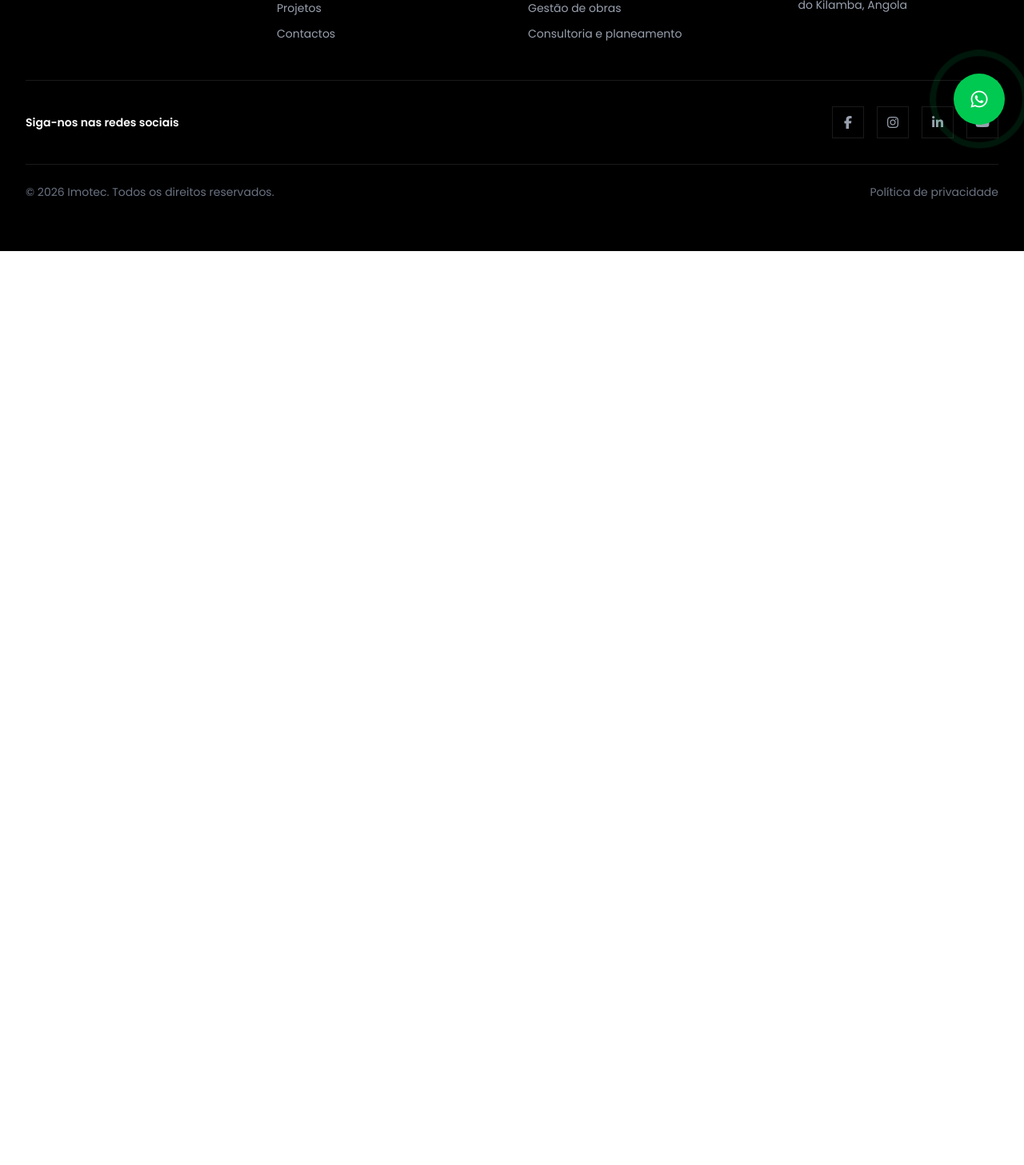
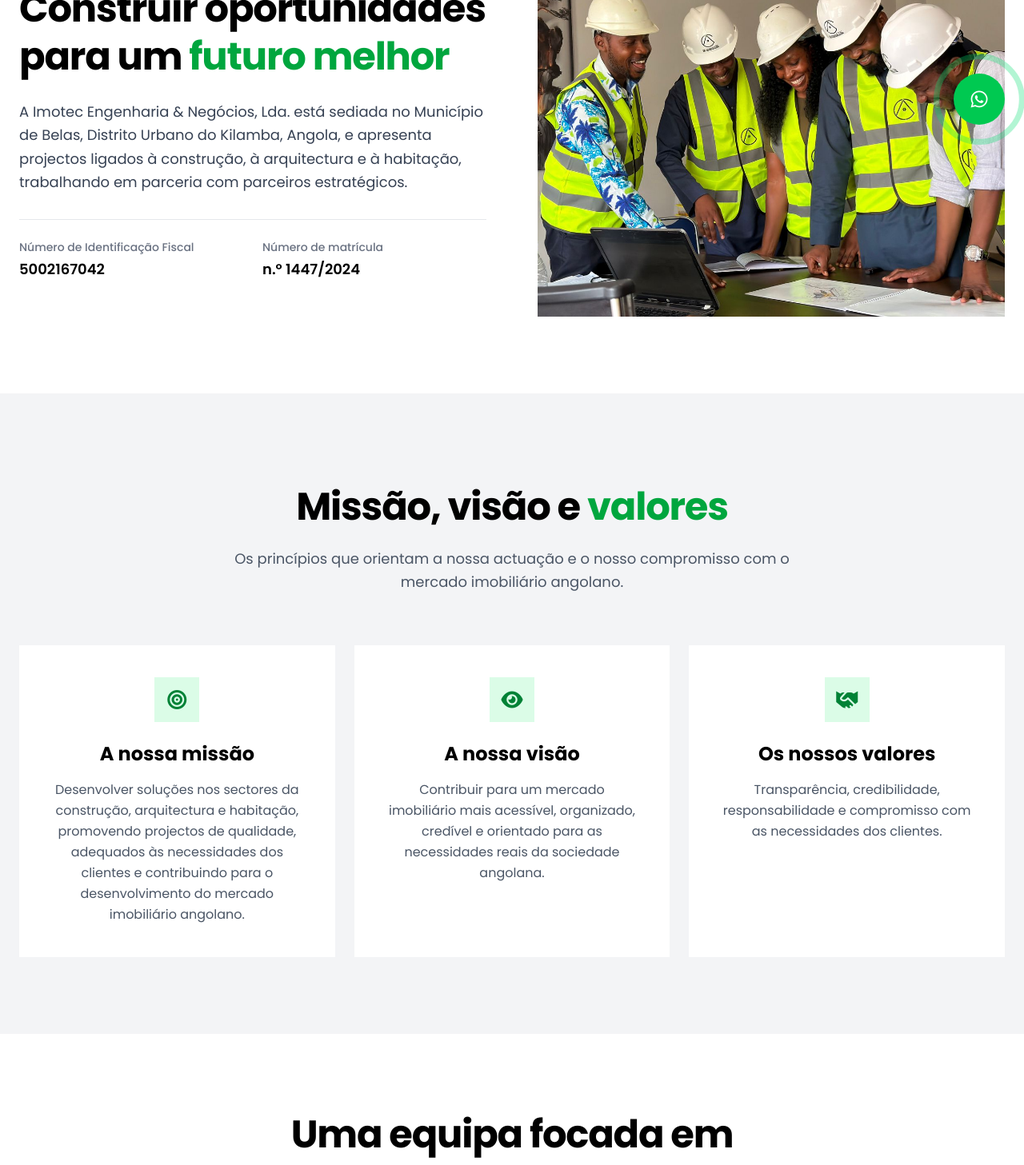
Before and after one commit to nsimbaafonso/imotec, a Next.js app: page /sobre-nos in a window 1280 px wide. Shown: the part 620-2077 px from the top of the page at 80% size. Before the commit the page ends 934 px from the top, so only its background shows below. Built offline with nearby package versions, Linux system fonts and the light colour scheme.

Commit message:
Página sobre nós atualizada

```diff
--- a/src/app/sobre-nos/page.js
+++ b/src/app/sobre-nos/page.js
@@ -1,5 +1,8 @@
 import Banner from "@/components/ui/Banner";
-//import Hero from "@/components/home/Hero";
+import Historia from "@/components/sobre/Historia";
+import MissaoVisaoValores from "@/components/sobre/MissaoVisaoValores";
+import Equipa from "@/components/sobre/Equipa";
+import CtaSobre from "@/components/sections/Cta";
 
 // SEO DA PÁGINA SOBRE
 export const metadata = {
@@ -15,6 +18,20 @@
         title="Sobre nós"
         description="Conheça a Imotec, a nossa visão e o compromisso com soluções habitacionais adaptadas à realidade angolana."
       />
+     <Historia />
+     <MissaoVisaoValores />
+     <Equipa />
+     <CtaSobre
+        title={
+          <>
+            Vamos construir um{" "}
+            <span className="text-green-300">futuro melhor</span>?
+          </>
+        }
+        description="Conheça melhor a Imotec e descubra como podemos colaborar no seu próximo projecto."
+        buttonText="Fale connosco"
+        href="/contatos"
+      />
     </>
   );
 }
```
